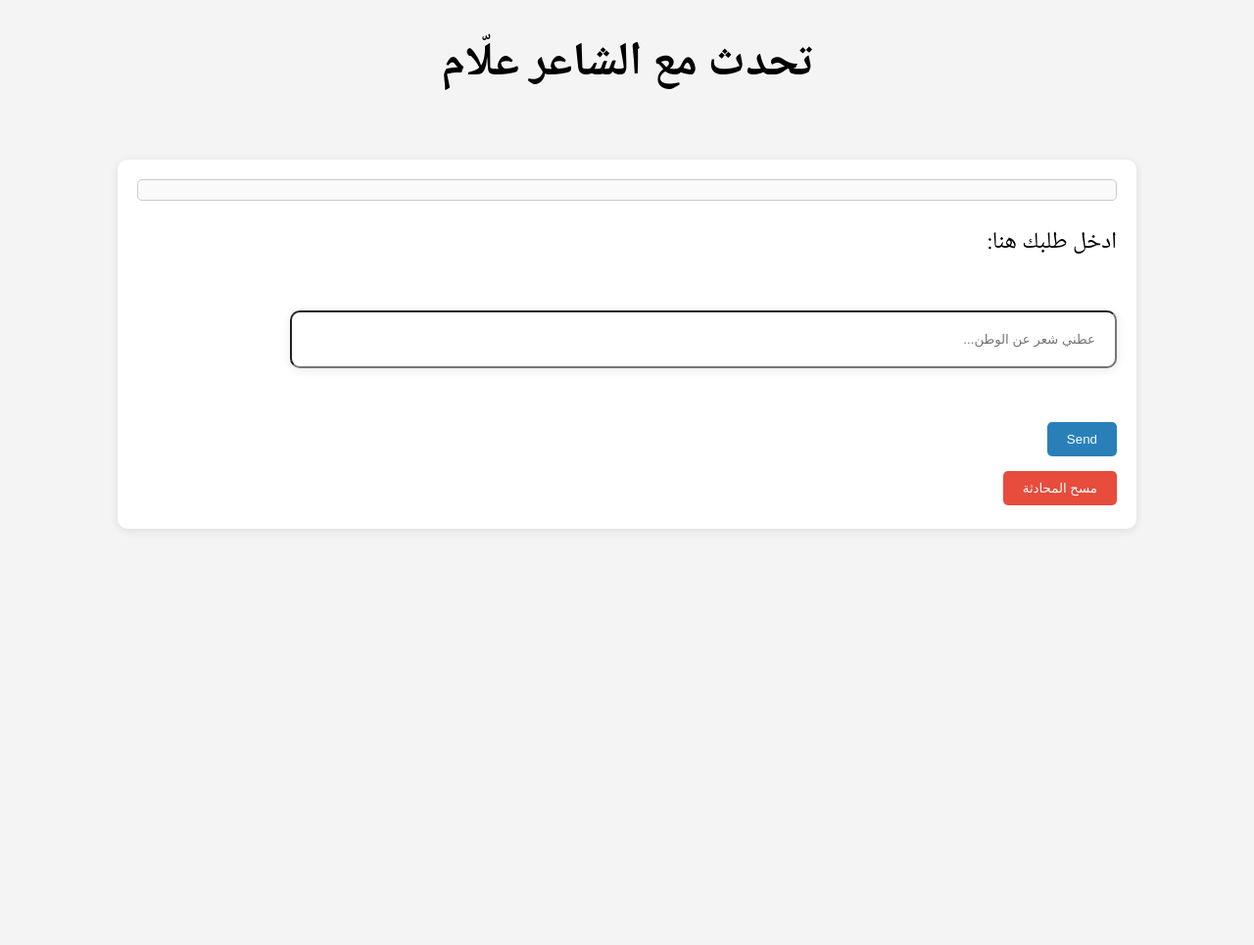
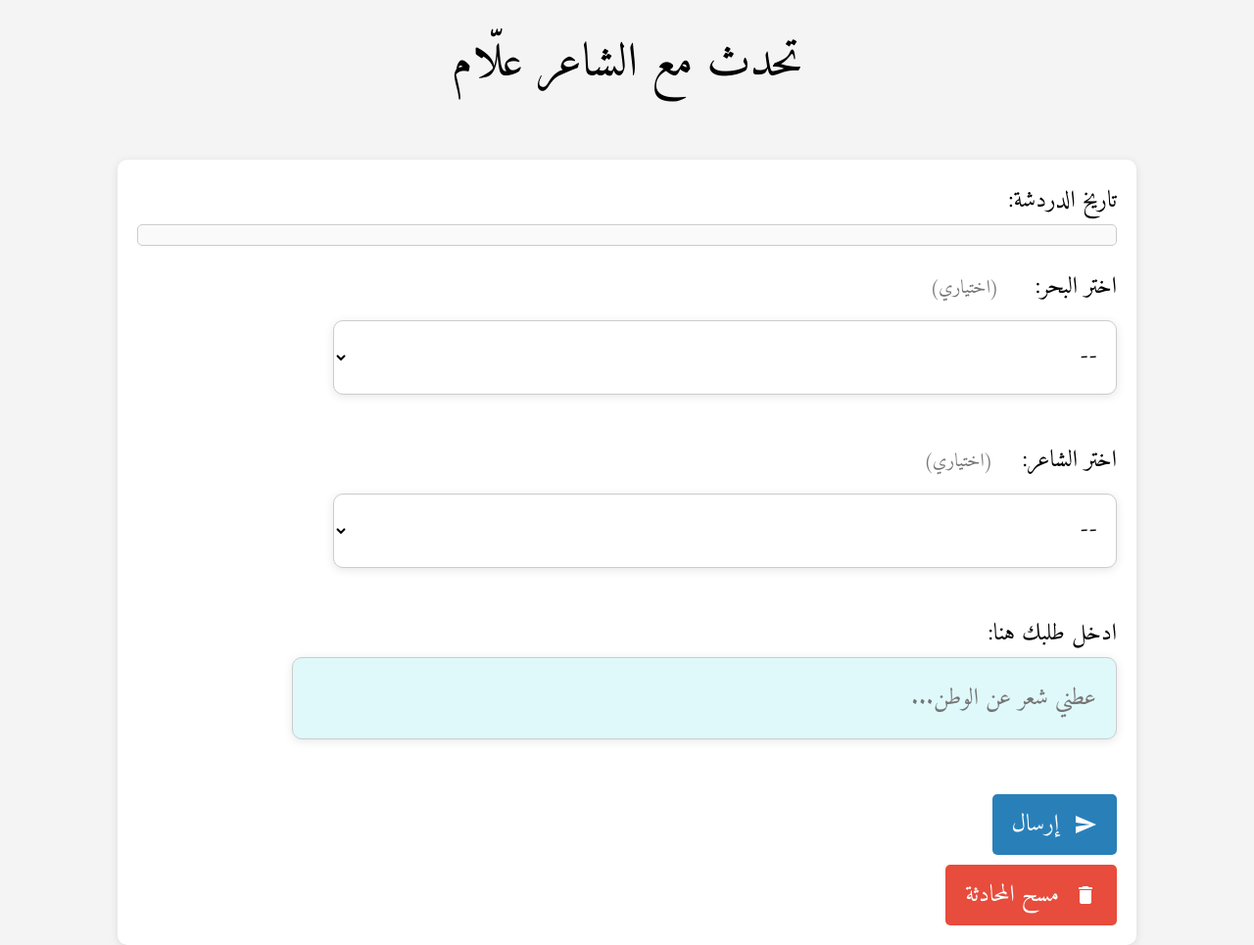
Before and after one commit to Abdomash/allam-challenge, a Flask app: page / in a window 1280 px wide. Shown: the whole page at 98% size. Before the commit the page ends 542 px from the top, so only its background shows below. Run offline with Flask 3, Linux system fonts and the light colour scheme; parts of the project's set-up code (start-up, migrations or seed data) failed here and were passed over.

Commit message:
Improve website UI & and poet+bahr options

```diff
--- a/templates/index.html
+++ b/templates/index.html
@@ -1,17 +1,32 @@
 <!DOCTYPE html>
 <html lang="ar">
+
 <head>
   <meta charset="UTF-8" />
   <meta name="viewport" content="width=device-width, initial-scale=1.0" />
   <link rel="preconnect" href="https://fonts.googleapis.com">
   <link rel="preconnect" href="https://fonts.gstatic.com" crossorigin>
-    <link href="https://fonts.googleapis.com/css2?family=Amiri:ital,wght@0,400;0,700;1,400;1,700&display=swap" rel="stylesheet">
-    <title>الشاعر علّام</title>
+  <link href="https://fonts.googleapis.com/css2?family=Amiri:ital,wght@0,400;0,700;1,400;1,700&display=swap"
+    rel="stylesheet">
+  <link href="https://fonts.googleapis.com/icon?family=Material+Icons" rel="stylesheet">
+  <title>تحدث مع الشاعر علّام</title>
   <style>
+    .material-symbols-outlined {
+      font-variation-settings:
+        'FILL' 0,
+        'wght' 400,
+        'GRAD' 0,
+        'opsz' 24
+    }
+
+    * {
+      font-family: "Amiri", sans-serif;
+      font-weight: 400;
+    }
+
     body {
-        font-family: "Noto Naskh Arabic", sans-serif;
+      line-height: 1.9;
       font-size: 1.5em;
-        line-height: 1.9;
       background-color: #f4f4f4;
       margin: 0;
       padding: 0;
@@ -20,9 +35,12 @@
       align-items: center;
       direction: rtl;
     }
+
     h1 {
       margin-top: 20px;
+      text-align: center;
     }
+
     .chat-box {
       width: 80%;
       max-width: 1000px;
@@ -32,57 +50,130 @@
       box-shadow: 0 2px 10px rgba(0, 0, 0, 0.1);
       margin-top: 20px;
     }
+
     .chat-log {
       max-height: 900px;
       overflow-y: auto;
       display: flex;
-        flex-direction: column-reverse; /* Newest messages appear at the top */
+      flex-direction: column-reverse;
+      /* Newest messages appear at the top */
       border: 1px solid #ccc;
       padding: 10px;
       margin-bottom: 20px;
       border-radius: 5px;
       background-color: #fafafa;
     }
+
     .chat-entry {
       margin-bottom: 10px;
       display: flex;
       flex-direction: column;
     }
+
     .user-prompt {
       width: fit-content;
+      padding: 10px 20px;
       align-self: flex-start;
       font-weight: bold;
       color: #2c3e50;
       background-color: #dff9fb;
-        padding: 10px;
       max-width: 70%;
       border-radius: 10px;
       word-wrap: break-word;
       margin-right: 30px;
     }
+
     .llm-response {
+      padding: 10px 20px;
       width: fit-content;
+      height: fit-content;
+      color: #34495e;
+      align-self: flex-end;
+      background-color: #f7d794;
+      border-radius: 10px;
+      display: grid;
+      max-width: 80%;
+      margin-left: 30px;
+      grid-template-columns: 1fr 1fr;
+      grid-gap: 40px;
+      gap: 10px;
+    }
+
+    @media (max-width: 600px) {
+      .llm-response {
+        grid-template-columns: 1fr;
+      }
+
+      body {
+        font-size: 1.2em;
+      }
+    }
+
+    .grid-item {
+      padding: 10px;
+      border-radius: 5px;
+    }
+
+    .grid-item:nth-child(odd) {
       text-align: right;
-        align-self: flex-end;
-        color: #34495e;
-        background-color: #f7d794;
-        padding: 10px;
+    }
+
+    .grid-item:nth-child(even) {
+      text-align: left;
+    }
+
+    .appear-animation {
+      opacity: 0;
+      transform: translateY(20px);
+      animation: fadeInUp 0.5s forwards;
+    }
+
+    @keyframes fadeInUp {
+      to {
+        opacity: 1;
+        transform: translateY(0);
+      }
+    }
+
+    input[type="text"] {
+      font-size: 1em;
+      width: 80%;
+      max-width: 800px;
+      padding: 20px;
+      margin-left: 20px;
+      background-color: #dff9fb;
       border-radius: 10px;
-        max-width: 70%;
-        word-wrap: break-word;
-        white-space: pre;
-        margin-left: 30px;
+      border: 1px solid #ccc;
+      box-shadow: 0 2px 10px rgba(0, 0, 0, 0.1);
+
     }
-      input[type="text"] {
+
+    .muted {
+      margin: 0 30px;
+      font-size: 0.8em;
+      color: #777;
+    }
+
+    select {
       width: 80%;
       max-width: 800px;
       background-color: white;
-        padding: 20px;
-        margin-left: 20px;
+      padding: 15px;
       border-radius: 10px;
+      border: 1px solid #ccc;
       box-shadow: 0 2px 10px rgba(0, 0, 0, 0.1);
+      margin-top: 10px;
+      font-size: 1em;
+      direction: rtl;
     }
-      .send-button, .clear-button {
+
+    .send-button,
+    .clear-button {
+      display: flex;
+      align-items: center;
+      justify-content: space-between;
+      gap: 15px;
+      font-size: 1em;
       padding: 10px 20px;
       color: white;
       border: none;
@@ -90,40 +181,98 @@
       cursor: pointer;
       margin-top: 10px;
     }
+
     .send-button {
       background-color: #2980b9;
     }
+
     .send-button:hover {
       background-color: #3498db;
     }
+
     .clear-button {
       background-color: #e74c3c;
     }
+
     .clear-button:hover {
       background-color: #c0392b;
     }
   </style>
 </head>
+
 <body>
   <h1>تحدث مع الشاعر علّام</h1>
   <div class="chat-box">
+    تاريخ الدردشة:
     <div class="chat-log">
-        <!-- Display the chat log in reverse order -->
       {% for entry in chat_log %}
       <div class="chat-entry">
         <p class="user-prompt">{{ entry.prompt }}</p>
-          <p class="llm-response">{{ entry.response }}</p>
+        <div class="llm-response">
+          {% set outer_loop = loop %}
+          {% set sequential_delay = 500 %}
+          {% set additional_delay = 300 %}
+          {% for item in entry.response %}
+          {% if outer_loop.first %}
+          <div class="grid-item appear-animation"
+            style="animation-delay: {{ loop.index0 * sequential_delay + additional_delay }}ms;">{{ item }}</div>
+          {% else %}
+          <div class="grid-item">{{ item }}</div>
+          {% endif %}
+          {% endfor %}
+        </div>
       </div>
       {% endfor %}
     </div>
     <form method="POST">
-        <label for="prompt">ادخل طلبك هنا:</label><br /><br />
-        <input type="text" name="prompt" placeholder="عطني شعر عن الوطن..." required></input><br /><br />
-        <input type="submit" value="Send" placeholder="أرسل" class="send-button"/>
+
+      <label for="bahr">اختر البحر: <span class="muted">(اختياري)</span></label><br />
+      <select name="bahr" id="bahr" type="radio">
+        <option value="None">--</option>
+        <option value="الطويل">الطويل</option>
+        <option value="الكامل">الكامل</option>
+        <option value="الوافر">الوافر</option>
+        <option value="البسيط">البسيط</option>
+      </select><br />
+      <br />
+
+      <label for="poet">اختر الشاعر:<span class="muted">(اختياري)</span></label><br />
+      <select name="poet" id="poet" type="radio">
+        <option value="None">--</option>
+        <option value="امرؤ القيس">امرؤ القيس</option>
+        <option value="أحمد شوقي">أحمد شوقي</option>
+        <option value="المتنبي">المتنبي</option>
+        <option value="عنترة بن شداد">عنترة بن شداد</option>
+      </select><br />
+      <br />
+
+      <label for="prompt">ادخل طلبك هنا:</label><br />
+      <input type="text" name="prompt" placeholder="عطني شعر عن الوطن..." required></input><br />
+      <br />
+
+      <div class="align-button">
+        <button type="submit" value="إرسال" class="send-button">
+
+          <span class="material-icons md-48">
+            send
+          </span>
+          إرسال
+        </button>
+      </div>
     </form>
+
     <form method="POST" action="/clear">
-        <input type="submit" value="مسح المحادثة" class="clear-button">
+      <div class="align-button">
+        <button type="submit" value="مسح المحادثة" class="clear-button">
+          <span class="material-icons md-48">
+            delete
+          </span>
+          مسح المحادثة
+        </button>
+      </div>
     </form>
+
   </div>
 </body>
+
 </html>
--- a/website.py
+++ b/website.py
@@ -4,6 +4,9 @@ from flask_session import Session
 
 from LLMInterface import FakeGenerator
 from main import generate_qasida
+
+from time import sleep
+
 
 app = Flask(__name__)
 app.secret_key = 'your_secret_key'
@@ -13,7 +16,7 @@ Session(app)
 llm = FakeGenerator()
 shatr_generator = ShatrGenerator(llm)
 
-def process_prompt(prompt):
+def process_prompt(prompt, selected_bahr, selected_poet):
     qasida = generate_qasida(prompt, shatr_generator)
     return qasida
 
@@ -24,7 +27,8 @@ def chat():
 
     if request.method == 'POST':
         user_input = request.form['prompt']
-        output = process_prompt(user_input)
+        selected_bahr = request.form['bahr']
+        output = process_prompt(user_input, selected_bahr, None)
         # Append to the chat log
         session['chat_log'].append({'prompt': user_input, 'response': output})
 
```
Lines whose indentation alone changed are shown as unchanged.
